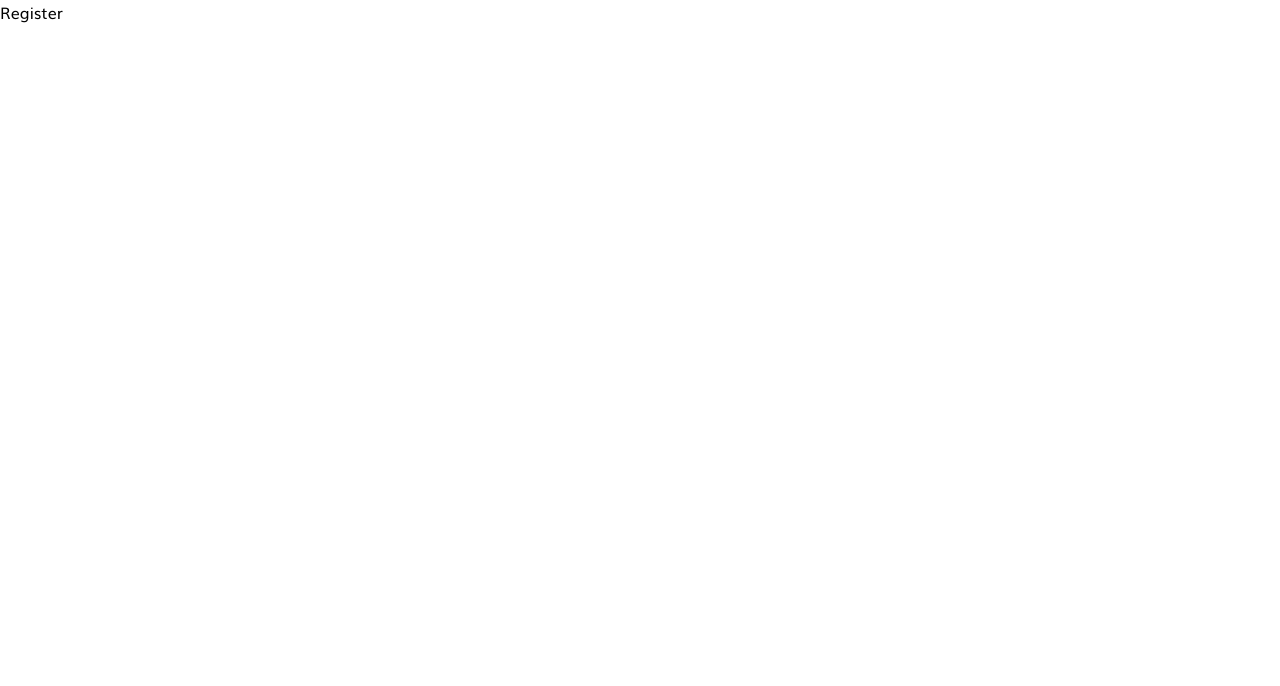
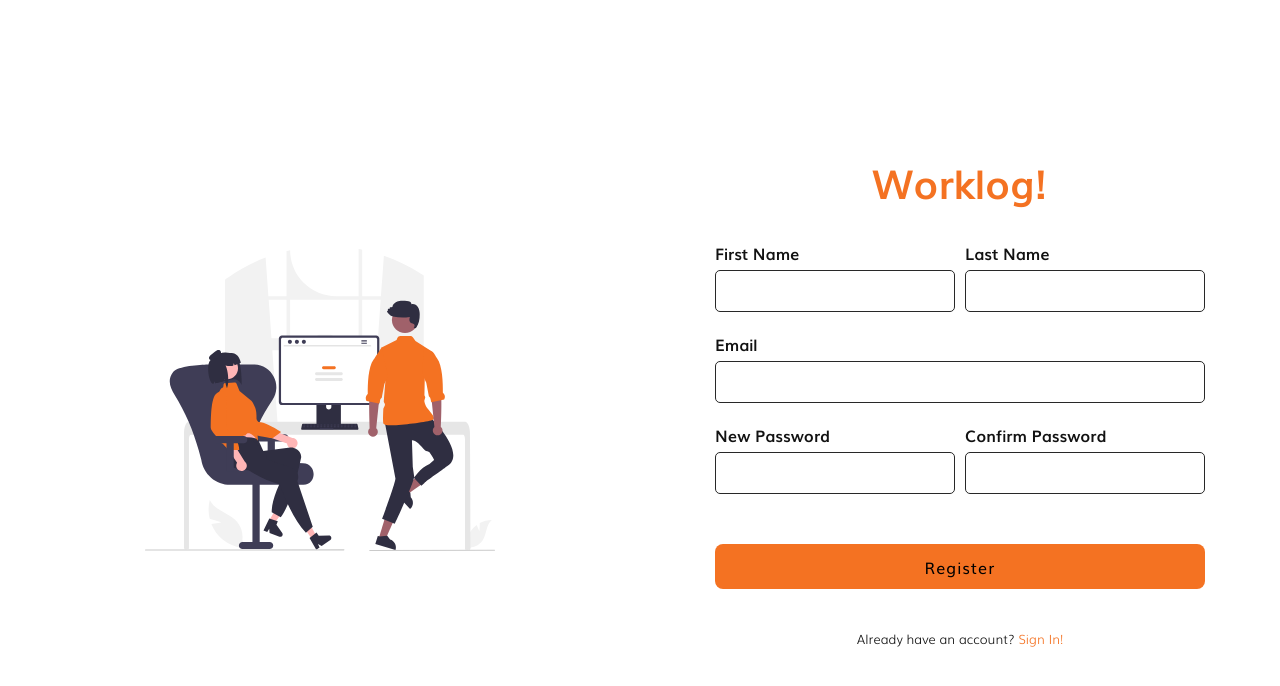
Before and after one commit to bevndas/worklog, a React (Create React App) app: page /auth/register in a window 1280 px wide. Shown: the top 686 px of the page. Built offline with nearby package versions, Linux system fonts and the light colour scheme.

Commit message:
Refactor: Changes in Register

```diff
--- /dev/null
+++ b/src/pages/Authentication/Register/Register.scss
@@ -0,0 +1,75 @@
+@import "src/themes/theme";
+
+.register-page {
+  display: flex;
+  align-items: center;
+  background: var(--background-high);
+  .register-brand-illustration {
+    @include center-content;
+    flex: 1;
+    img {
+      width: 350px;
+    }
+  }
+  .register-form-ctn {
+    @include center-content;
+    flex: 1;
+    flex-direction: column;
+    .brand-information {
+      @include font(2.5rem, bolder, var(--brand-color));
+      margin-bottom: 20px;
+    }
+    .register-form {
+      padding: 0  10px;
+      form {
+        width: 300px;
+        max-width: 500px;
+        min-width: 300px;
+        .btn-ctn {
+          margin-top: 40px;
+          padding: 0 5px;
+        }
+        .col-2 {
+          display: flex;
+          flex-wrap: wrap;
+          justify-content: space-between;
+          & > * {
+            flex: 1;
+          }
+        }
+        p {
+          @include font(0.8rem, var(--font-weight-light), var(--brand-color));
+          cursor: pointer;
+        }
+        p.sign-in {
+          text-align: center;
+          margin-top: 40px;
+          color: var(--text-primary);
+          span {
+            color: var(--brand-color);
+          }
+        }
+      }
+    }
+  }
+}
+
+@include for-size(tablet-landscape-up) {
+  .register-page {
+    .register-form-ctn {
+      .register-form  {
+        form{
+          width: 500px;
+        }
+      }
+    }
+  }
+}
+
+@include for-size(phone-only) {
+  .register-page {
+    .register-brand-illustration {
+      display: none;
+    }
+  }
+}
--- a/src/pages/Authentication/Register/Register.tsx
+++ b/src/pages/Authentication/Register/Register.tsx
@@ -1,5 +1,58 @@
 import React from  'react';
+import {useNavigate} from 'react-router-dom';
+import {Form, Formik} from 'formik';
+
+import {TeamImage} from 'assets/images';
+import FormikInput from 'components/Formik/FormikInput';
+import Button from 'components/Button';
+import {routepaths} from 'global/routepaths';
+
+import {initialRegisterData, registerValidationSchema} from './RegisterValidation';
+import './Register.scss';
+
+
 const Register: React.FC<{}> = () => {
-    return <p>Register</p>
+    const navigate = useNavigate();
+
+    const handleSubmit = () => {
+
+    }
+
+    return (
+        <div className='register-page full-page'>
+            <div className="register-brand-illustration">
+                <img src={TeamImage} alt="Register Brand Illustration"/>
+            </div>
+            <div className="register-form-ctn">
+                <div className="brand-information">
+                    Worklog!
+                </div>
+                <div className="register-form">
+                    <Formik initialValues={initialRegisterData}
+                            validationSchema={registerValidationSchema} onSubmit={handleSubmit}>
+                        {
+                            ({values}) => (
+                                <Form>
+                                    <div className="col-2">
+                                        <FormikInput label='First Name' name='firstName' autofill='none' type='text' />
+                                        <FormikInput label='Last Name' name='lastName' type='text' />
+                                    </div>
+                                    <FormikInput label='Email' name='email' type='email' />
+                                    <div className="col-2">
+                                        <FormikInput label='New Password' name='password' type='password' />
+                                        <FormikInput label='Confirm Password' name='confirmPassword' type='password' />
+                                    </div>
+                                    <div className="btn-ctn">
+                                        <Button>Register</Button>
+                                    </div>
+                                    <p className='sign-in'>Already have an account? <span onClick={() => navigate(routepaths.auth.login)}>Sign In!</span></p>
+                                </Form>
+                            )
+                        }
+                    </Formik>
+                </div>
+            </div>
+        </div>
+    )
 }
 export default Register;
--- /dev/null
+++ b/src/pages/Authentication/Register/RegisterValidation.ts
@@ -0,0 +1,19 @@
+import yup  from 'utils/yup';
+
+export const initialRegisterData = {
+    firstname: '',
+    lastname: '',
+    email: '',
+    userType: '',
+    password: '',
+    confirmPassword: ''
+};
+
+export const registerValidationSchema = yup.object({
+    fistName: yup.string().required(),
+    lastName: yup.string().required(),
+    email: yup.string().required(),
+    userType: yup.string().required(),
+    password: yup.string().required(),
+    confirmPassword: yup.string().required()
+});
```
